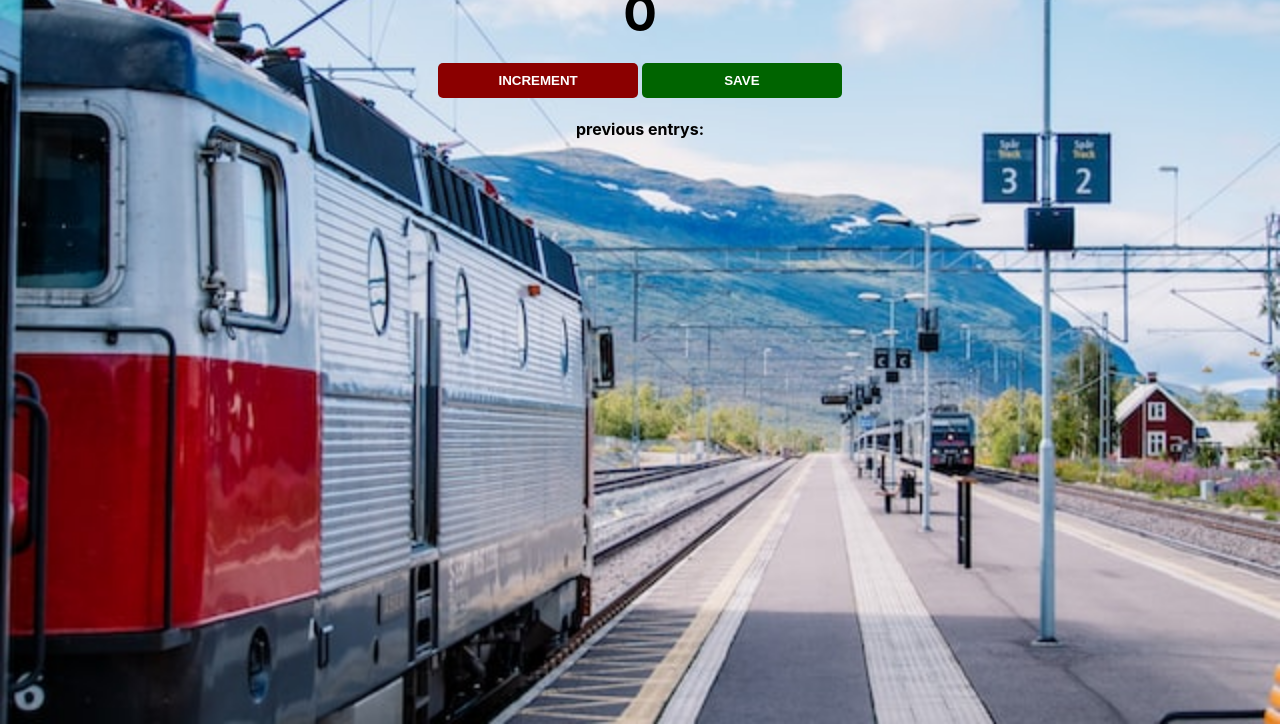
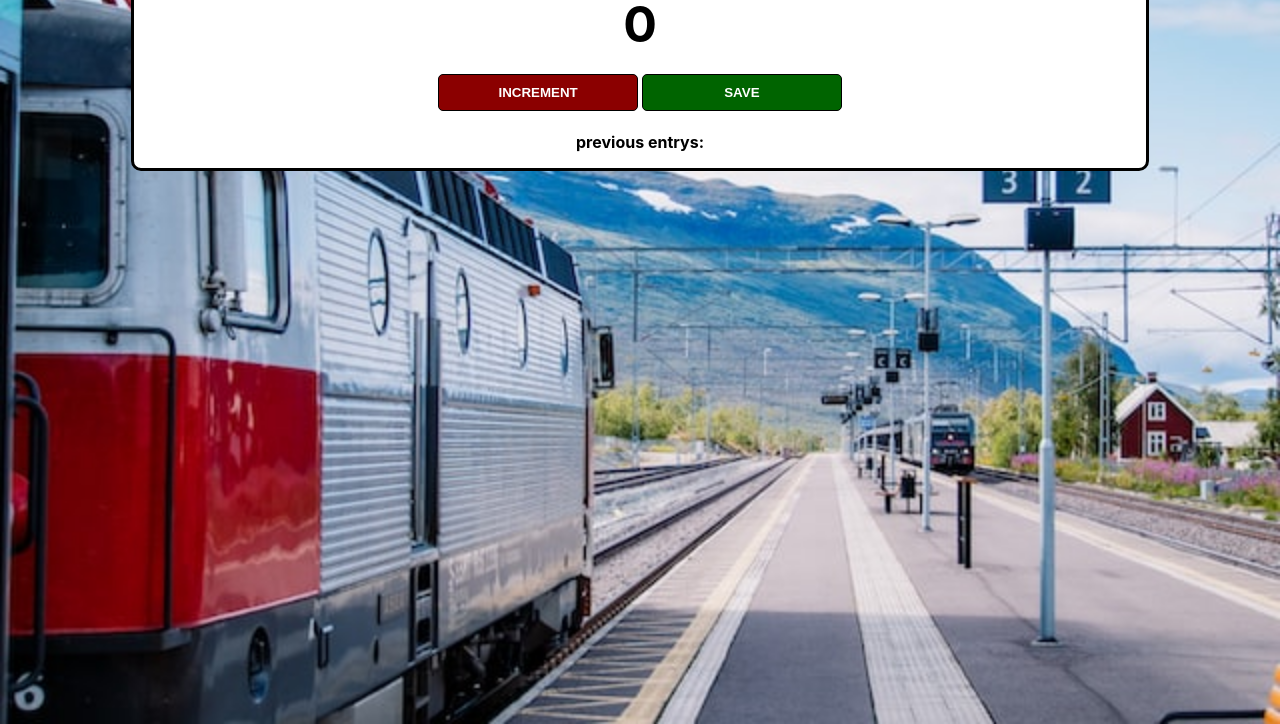
Before and after one commit to serSalas/contador_pasajeros, a plain HTML site: page index.html in a window 1280 px wide. Shown: the part 76-800 px from the top of the page. Drawn offline with Linux system fonts and the light colour scheme.

Commit message:
update css

```diff
--- a/index.css
+++ b/index.css
@@ -4,6 +4,14 @@ body {
     font-family: -apple-system, BlinkMacSystemFont, 'Segoe UI', Roboto, Oxygen, Ubuntu, Cantarell, 'Open Sans', 'Helvetica Neue', sans-serif;
     font-weight: bold;
     text-align: center;
+}
+
+.container {
+    background: white;
+    max-width: 80%;
+    margin: auto;
+    border: 3px solid black;
+    border-radius: 10px;
 }
 
 h1 {
@@ -18,7 +26,7 @@ h2 {
 }
 
 button {
-    border: none;
+    border: 1px solid black;
     padding-top: 10px;
     padding-bottom: 10px;
     color: white;
@@ -35,3 +43,7 @@ button {
 #save-btn {
     background: darkgreen;
 }
+
+#save-el {
+    font-weight:bold ;
+}
```
